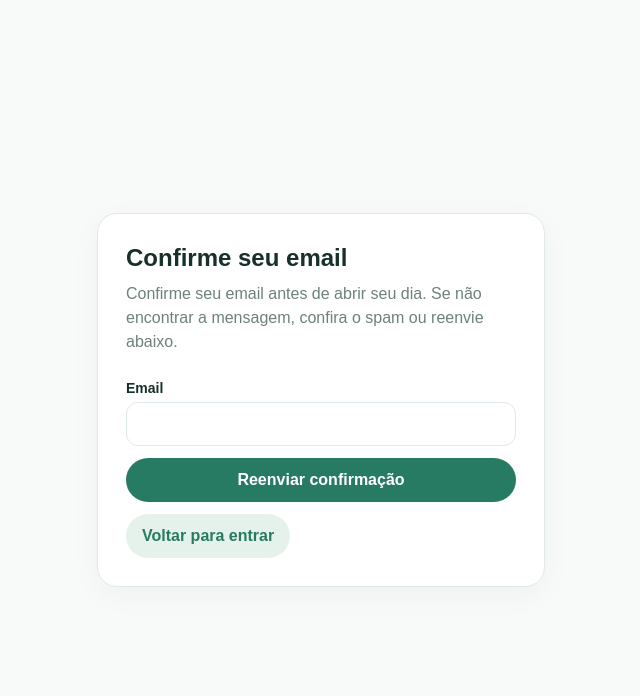
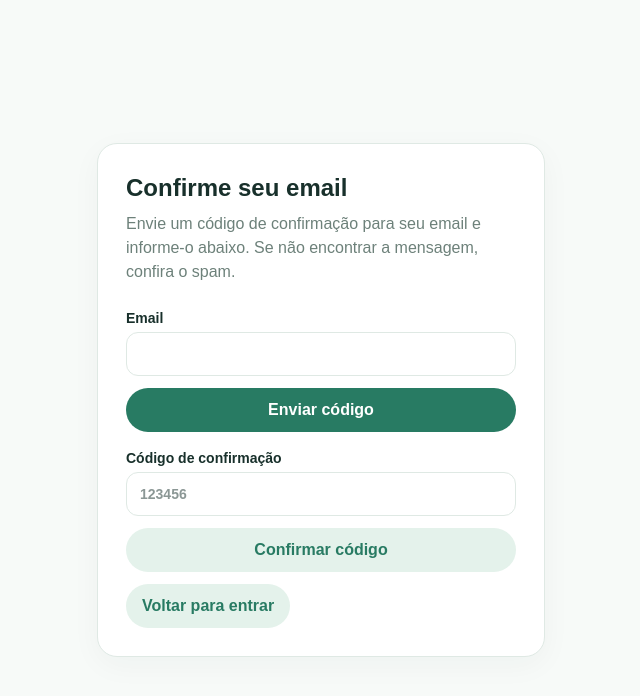
Before and after one commit to GuiFaccioli/Routine-planer-w-Dashboard, a Next.js app: page /verify-email in a window 1280 px wide. Shown: the top 696 px of the page, without its empty margins (319-959 px from the left). Built offline with nearby package versions, Linux system fonts and the light colour scheme.

Commit message:
fix: add email verification code entry

```diff
--- a/src/app/(auth)/verify-email/page.tsx
+++ b/src/app/(auth)/verify-email/page.tsx
@@ -1,4 +1,4 @@
 import Link from "next/link";
 import { VerifyEmailForm } from "@/components/verify-email-form";
 
-export default function VerifyEmailPage() { return <main className="flex min-h-screen items-center justify-center p-5"><div className="panel max-w-md p-7"><h1 className="text-2xl font-black">Confirme seu email</h1><p className="mt-2 muted">Confirme seu email antes de abrir seu dia. Se não encontrar a mensagem, confira o spam ou reenvie abaixo.</p><VerifyEmailForm /><Link className="btn btn-secondary mt-3 inline-block" href="/sign-in">Voltar para entrar</Link></div></main>; }
+export default function VerifyEmailPage() { return <main className="flex min-h-screen items-center justify-center p-5"><div className="panel max-w-md p-7"><h1 className="text-2xl font-black">Confirme seu email</h1><p className="mt-2 muted">Envie um código de confirmação para seu email e informe-o abaixo. Se não encontrar a mensagem, confira o spam.</p><VerifyEmailForm /><Link className="btn btn-secondary mt-3 inline-block" href="/sign-in">Voltar para entrar</Link></div></main>; }
--- a/src/components/verify-email-form.tsx
+++ b/src/components/verify-email-form.tsx
@@ -1,29 +1,49 @@
 "use client";
 
 import { FormEvent, useState } from "react";
+import { useRouter } from "next/navigation";
 import { authClient } from "@/lib/auth/client";
 
 export function VerifyEmailForm() {
+  const router = useRouter();
   const [email, setEmail] = useState("");
+  const [otp, setOtp] = useState("");
   const [message, setMessage] = useState("");
   const [error, setError] = useState("");
   const [pending, setPending] = useState(false);
 
-  async function submit(event: FormEvent<HTMLFormElement>) {
+  async function sendCode(event: FormEvent<HTMLFormElement>) {
     event.preventDefault();
     setPending(true);
     setMessage("");
     setError("");
-    const result = await authClient.sendVerificationEmail({ email, callbackURL: "/verify-email" });
+    const result = await authClient.emailOtp.sendVerificationOtp({ email, type: "email-verification" });
     if (result.error) setError(result.error.message ?? "Não foi possível reenviar o email.");
-    else setMessage("Se o email estiver cadastrado, enviaremos um novo link de confirmação.");
+    else setMessage("Enviamos um código de confirmação. Confira seu email e informe o código abaixo.");
     setPending(false);
   }
 
-  return <form className="mt-6 grid gap-3" onSubmit={submit}>
+  async function verifyCode(event: FormEvent<HTMLFormElement>) {
+    event.preventDefault();
+    setPending(true);
+    setMessage("");
+    setError("");
+    const result = await authClient.emailOtp.verifyEmail({ email, otp });
+    if (result.error) setError(result.error.message ?? "O código de confirmação é inválido.");
+    else { setMessage("Email confirmado. Redirecionando..."); router.push("/day"); }
+    setPending(false);
+  }
+
+  return <div className="mt-6 grid gap-4">
+    <form className="grid gap-3" onSubmit={sendCode}>
     <label className="grid gap-1 text-sm font-bold">Email<input className="input" type="email" value={email} onChange={(event) => setEmail(event.target.value)} required /></label>
+    <button className="btn btn-primary" disabled={pending}>{pending ? "Enviando..." : "Enviar código"}</button>
+    </form>
+    <form className="grid gap-3" onSubmit={verifyCode}>
+    <label className="grid gap-1 text-sm font-bold">Código de confirmação<input className="input" inputMode="numeric" autoComplete="one-time-code" value={otp} onChange={(event) => setOtp(event.target.value)} placeholder="123456" required /></label>
     {message && <p className="rounded-xl bg-emerald-50 p-3 text-sm text-emerald-800">{message}</p>}
     {error && <p className="rounded-xl bg-red-50 p-3 text-sm text-red-800">{error}</p>}
-    <button className="btn btn-primary" disabled={pending}>{pending ? "Enviando..." : "Reenviar confirmação"}</button>
-  </form>;
+    <button className="btn btn-secondary" disabled={pending || !email}>{pending ? "Confirmando..." : "Confirmar código"}</button>
+    </form>
+  </div>;
 }
```
